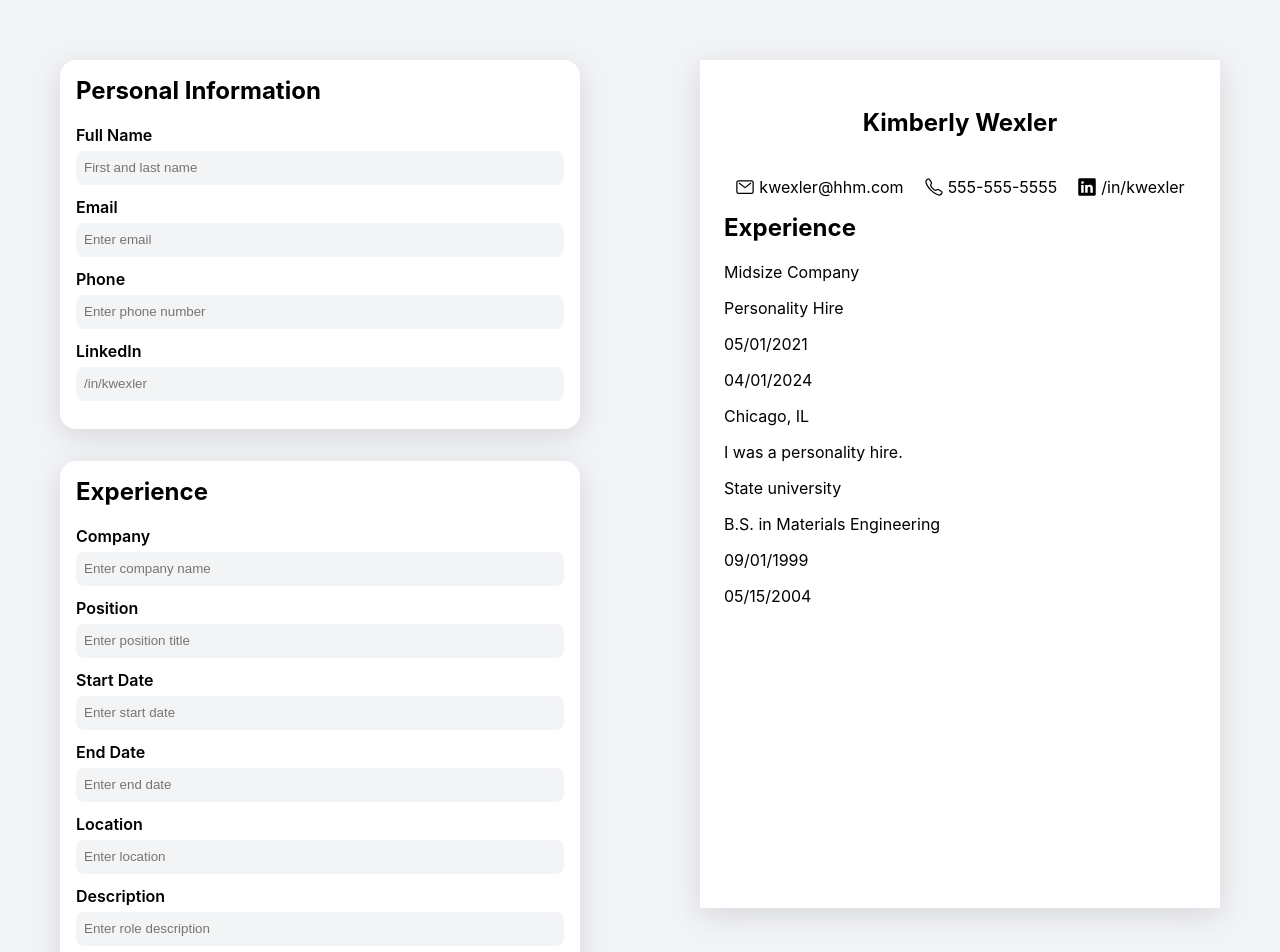
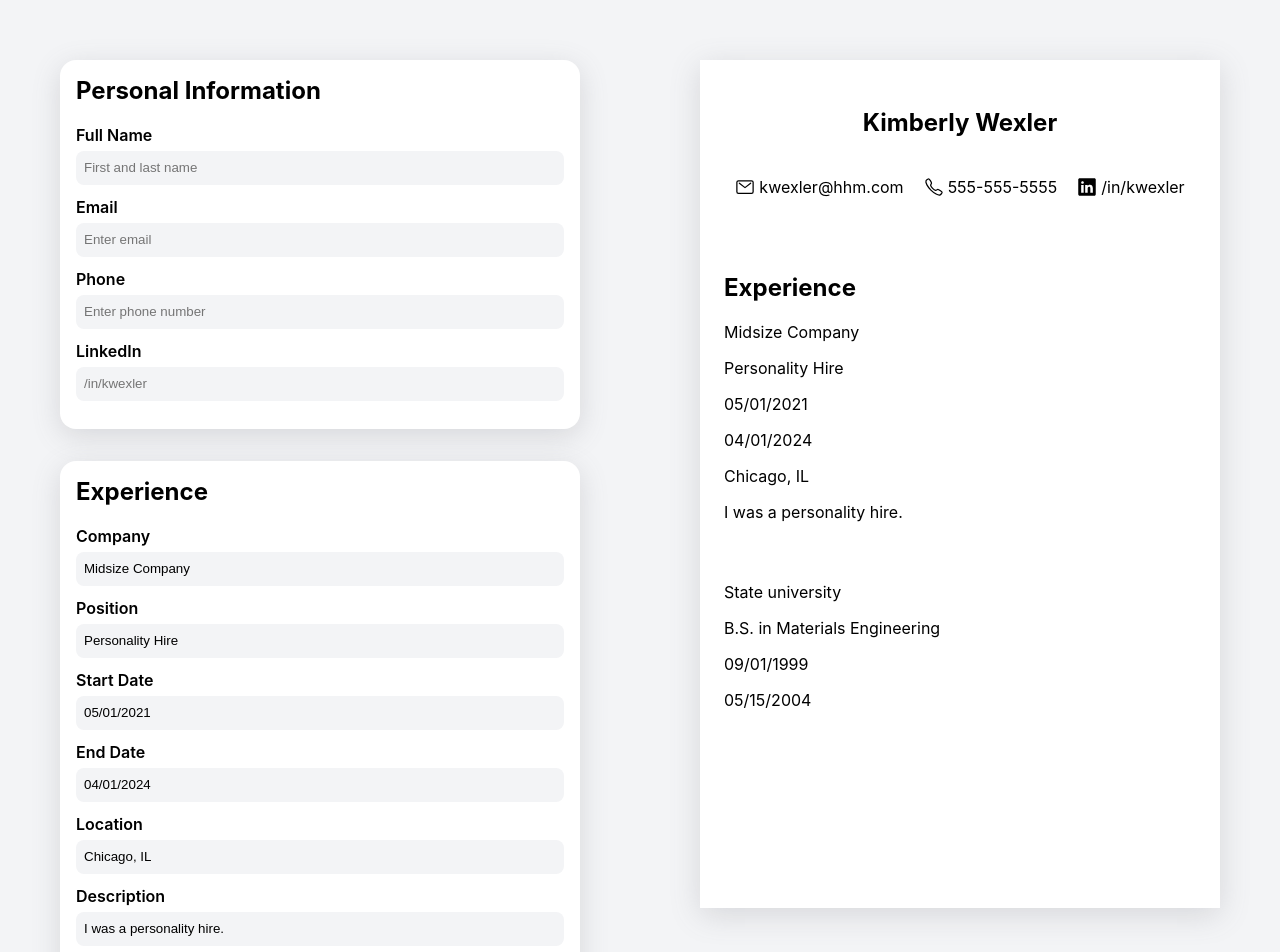
Before and after one commit to kuehnla/cv-app, a React (Vite) app: page / in a window 1280 px wide. Shown: the top 952 px of the page. Built offline with nearby package versions, Linux system fonts and the light colour scheme.

Commit message:
added capability for multiple jobs

```diff
--- a/src/components/App.jsx
+++ b/src/components/App.jsx
@@ -60,11 +60,20 @@ export default function App() {
     }
   }
 
+  function resetExperience() {
+    setCompany("");
+    setPosition("");
+    setExpStartDate("");
+    setExpEndDate("");
+    setExpLocation("");
+    setExpDesc("");
+  }
+
   return (
     <div className="app">
       <div className="inputContainer">
         <Personal updateValue={updateValue} />
-        <Experience updateValue={updateValue} setJobs={setJobs} />
+        <Experience company={company} position={position} expStartDate={expStartDate} expEndDate={expEndDate} expLocation={expLocation} expDesc={expDesc} updateValue={updateValue} setJobs={setJobs} resetExperience={resetExperience} />
         <Education updateValue={updateValue} />
       </div>
       <div className="displayContainer">
--- a/src/components/DisplayExperience.jsx
+++ b/src/components/DisplayExperience.jsx
@@ -5,6 +5,24 @@ export default function DisplayExperience(props) {
   return (
     <div className="cv-experience">
       <h2 id="expHeader">Experience</h2>
+      {/* <p>{props.company}</p>
+      <p>{props.position}</p>
+      <p>{props.expStartDate}</p>
+      <p>{props.expEndDate}</p>
+      <p>{props.expLocation}</p>
+      <p>{props.expDesc}</p> */}
+      {props.jobs.map((job) => {
+        return (
+          <div key={job.id}>
+            <p>{job.company}</p>
+            <p>{job.position}</p>
+            <p>{job.expStartDate}</p>
+            <p>{job.expEndDate}</p>
+            <p>{job.expLocation}</p>
+            <p>{job.expDesc}</p>
+          </div>
+        )
+      })}
       <p>{props.company}</p>
       <p>{props.position}</p>
       <p>{props.expStartDate}</p>
--- a/src/components/Education.jsx
+++ b/src/components/Education.jsx
@@ -32,7 +32,8 @@ export default function Education(props) {
                 <label htmlFor={field.state}> {field.label} </label>
                 <input type="text" name={field.state} className="educationInput" placeholder={field.placeholder} id={field.state} onChange={handleChange} />
               </div>
-          )})}
+            )
+          })}
       </div>
     </div>
   )
--- a/src/components/Experience.jsx
+++ b/src/components/Experience.jsx
@@ -1,7 +1,7 @@
 import { v4 as uuid } from 'uuid';
 import '../styles/App.css'
 
-export default function Experience(props) {
+export default function Experience({company, position, expStartDate, expEndDate, expLocation, expDesc, updateValue, setJobs, resetExperience}) {
   // [isOpen, setIsOpen] = useState(false);
 
   /*
@@ -14,21 +14,32 @@ export default function Experience(props) {
   // FORM
 
   const fields = [
-    { label: "Company", placeholder: "Enter company name", key: uuid(), state: "company" },
-    { label: "Position", placeholder: "Enter position title", key: uuid(), state: "position" },
-    { label: "Start Date", placeholder: "Enter start date", key: uuid(), state:"expStartDate" },
-    { label: "End Date", placeholder: "Enter end date", key: uuid(), state:"expEndDate" },
-    { label: "Location", placeholder: "Enter location", key: uuid(), state:"expLocation" },
-    { label: "Description", placeholder: "Enter role description", key: uuid(), state:"expDesc" }
+    { label: "Company", placeholder: "Enter company name", key: uuid(), state: "company", value: company },
+    { label: "Position", placeholder: "Enter position title", key: uuid(), state: "position", value: position },
+    { label: "Start Date", placeholder: "Enter start date", key: uuid(), state:"expStartDate", value: expStartDate },
+    { label: "End Date", placeholder: "Enter end date", key: uuid(), state:"expEndDate", value: expEndDate },
+    { label: "Location", placeholder: "Enter location", key: uuid(), state:"expLocation", value: expLocation },
+    { label: "Description", placeholder: "Enter role description", key: uuid(), state:"expDesc", value: expDesc }
   ];
 
   function handleAddJob(e) {
-    props.setJobs((prevJobs) => [...prevJobs, ])
+    e.preventDefault();
+    const experience = {
+      id: uuid(),
+      company: company,
+      position: position,
+      expStartDate: expStartDate,
+      expEndDate: expEndDate,
+      expLocation: expLocation,
+      expDesc: expDesc,
+    }
+    setJobs((prevJobs) => [...prevJobs, experience]);
+    resetExperience();
   }
 
   function handleChange(e) {
     e.preventDefault();
-    props.updateValue(e.target.value, e.target.id);
+    updateValue(e.target.value, e.target.id);
   }
 
   return (
@@ -39,12 +50,12 @@ export default function Experience(props) {
             return (
               <div key={field.state} className="entry">
                 <label htmlFor={field.state} > {field.label} </label>
-                <input type="text" name={field.state} className="experienceInput" placeholder={field.placeholder} id={field.state} onChange={handleChange} />
+                <input type="text" name={field.state} className="experienceInput" placeholder={field.placeholder} id={field.state} value={field.value} onChange={handleChange} />
               </div>
           )})}
       </div>
       <button id="addExp" onClick={handleAddJob}>
-        +
+        Add Experience +
       </button>
     </div>
   )
--- a/src/styles/App.css
+++ b/src/styles/App.css
@@ -103,3 +103,7 @@ body {
 .cv-contact img {
   width: 20px;
 }
+
+.cv-experience {
+  margin: 60px 0 60px 0;
+}
```
